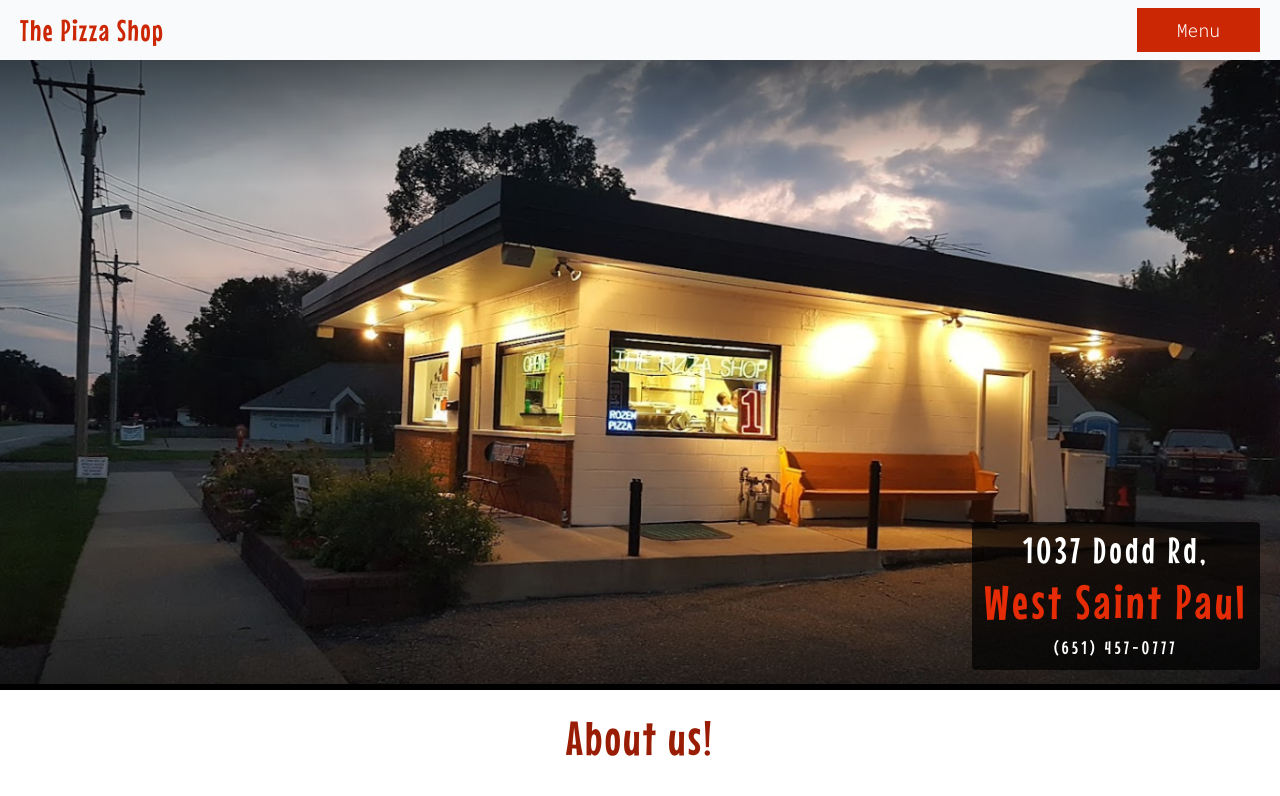
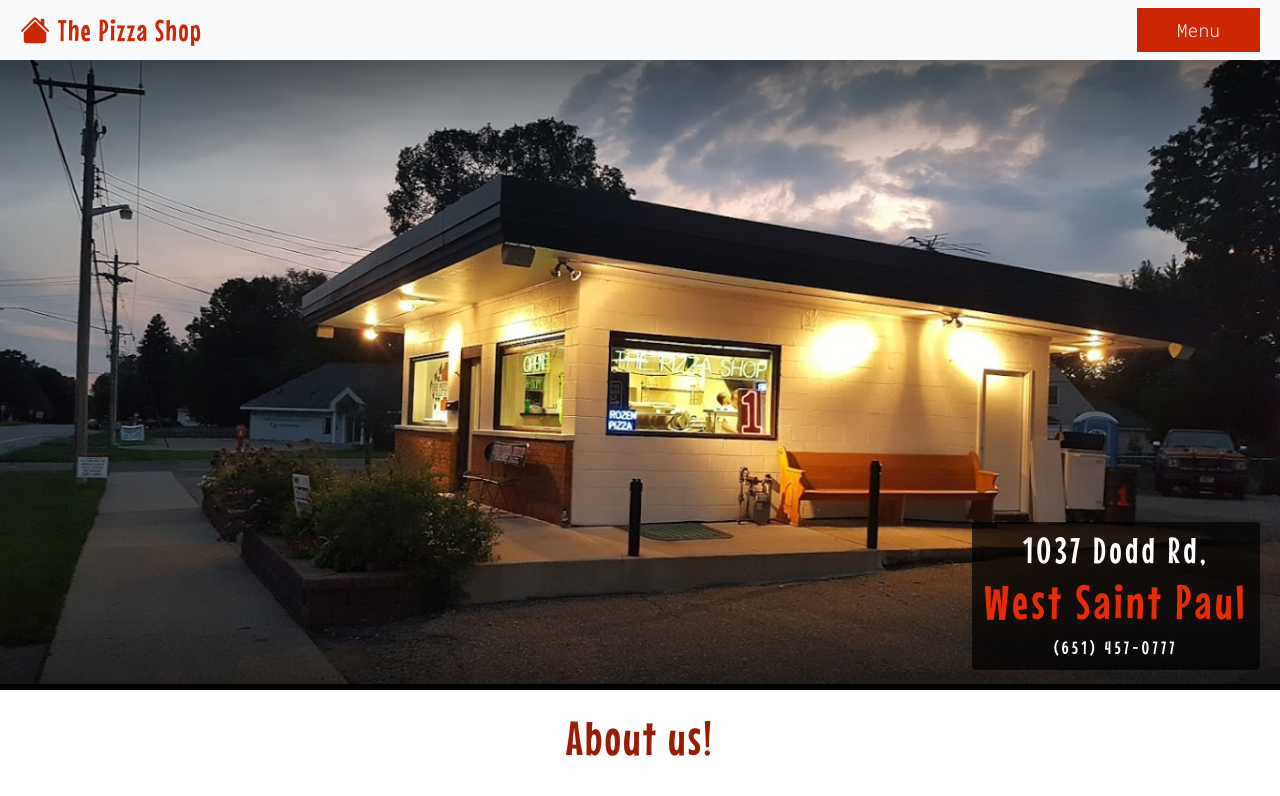
Before and after one commit to latz09/pizza-shop, a Next.js app: page / in a window 1280 px wide. Shown: the top 796 px of the page. Built offline with nearby package versions, Linux system fonts and the light colour scheme.

Commit message:
added house icon to nav

```diff
--- a/components/layout/Navbar.js
+++ b/components/layout/Navbar.js
@@ -1,3 +1,5 @@
+import { BsFillHouseFill } from 'react-icons/bs';
+
 import Link from 'next/link';
 import NavLink from '../utils/NavLink';
 
@@ -5,9 +7,12 @@ const Navbar = () => {
 	return (
 		<div className='bg-gray-50'>
 			<div className=' px-5 py-2 flex justify-between items-center max-w-7xl mx-auto'>
-				<div className='font-logo tracking-wider text-xl md:text-3xl text-pizzaRed-500 hover:opacity-80 cursor-pointer transition duration-700'>
+				<div className='font-logo tracking-wider text-xl md:text-3xl text-pizzaRed-500 hover:opacity-70 cursor-pointer transition duration-700'>
 					<Link href={'/'}>
+						<div className="flex space-x-2 items-center">
+							<BsFillHouseFill />
 						<span>The Pizza Shop</span>
+						</div>
 					</Link>
 				</div>
 				<div>
```
